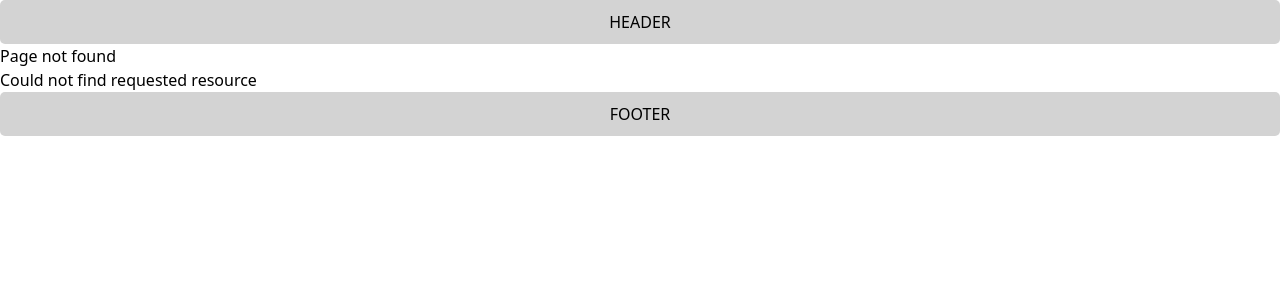
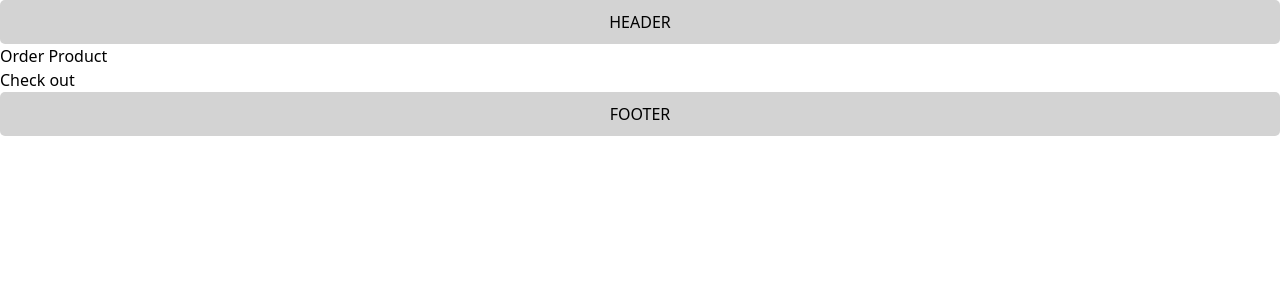
Before and after one commit to DOSSA-HASAN/nextcraft, a Next.js app in the folder hello-world/: page /order-product in a window 1280 px wide. Before the commit this address had no page. Shown: the top 300 px of the page. Built offline with nearby package versions, Linux system fonts and the light colour scheme.

Commit message:
Day 5 - Understanding linking and navigation

```diff
--- /dev/null
+++ b/hello-world/src/app/order-product/page.tsx
@@ -0,0 +1,23 @@
+'use client'
+import React from 'react'
+import { useRouter } from 'next/navigation'
+
+function OrderProduct() {
+
+    const router = useRouter()
+
+    const handleClick = (e: React.MouseEvent<HTMLButtonElement>) => {
+        e.preventDefault()
+        console.log("Proceeding to checkout")
+        router.push('/')
+    }
+
+    return (
+        <section>
+            <h1>Order Product</h1>
+            <button onClick={handleClick}>Check out</button>
+        </section>
+    )
+}
+
+export default OrderProduct
--- a/hello-world/src/app/products/[productId]/reviews/[reviewId]/page.tsx
+++ b/hello-world/src/app/products/[productId]/reviews/[reviewId]/page.tsx
@@ -1,12 +1,13 @@
 import React from 'react'
 import NotFound from './not-found'
+import { redirect } from 'next/navigation'
 
 async function Review({ params }: { params: Promise<{ productId: string, reviewId: string }> }) {
 
-
     const { productId, reviewId } = await params
     if (parseInt(reviewId) > 1000) {
-        return <NotFound />
+        redirect('/')
+        // return <NotFound />
     }
     return (
         <div>
```
